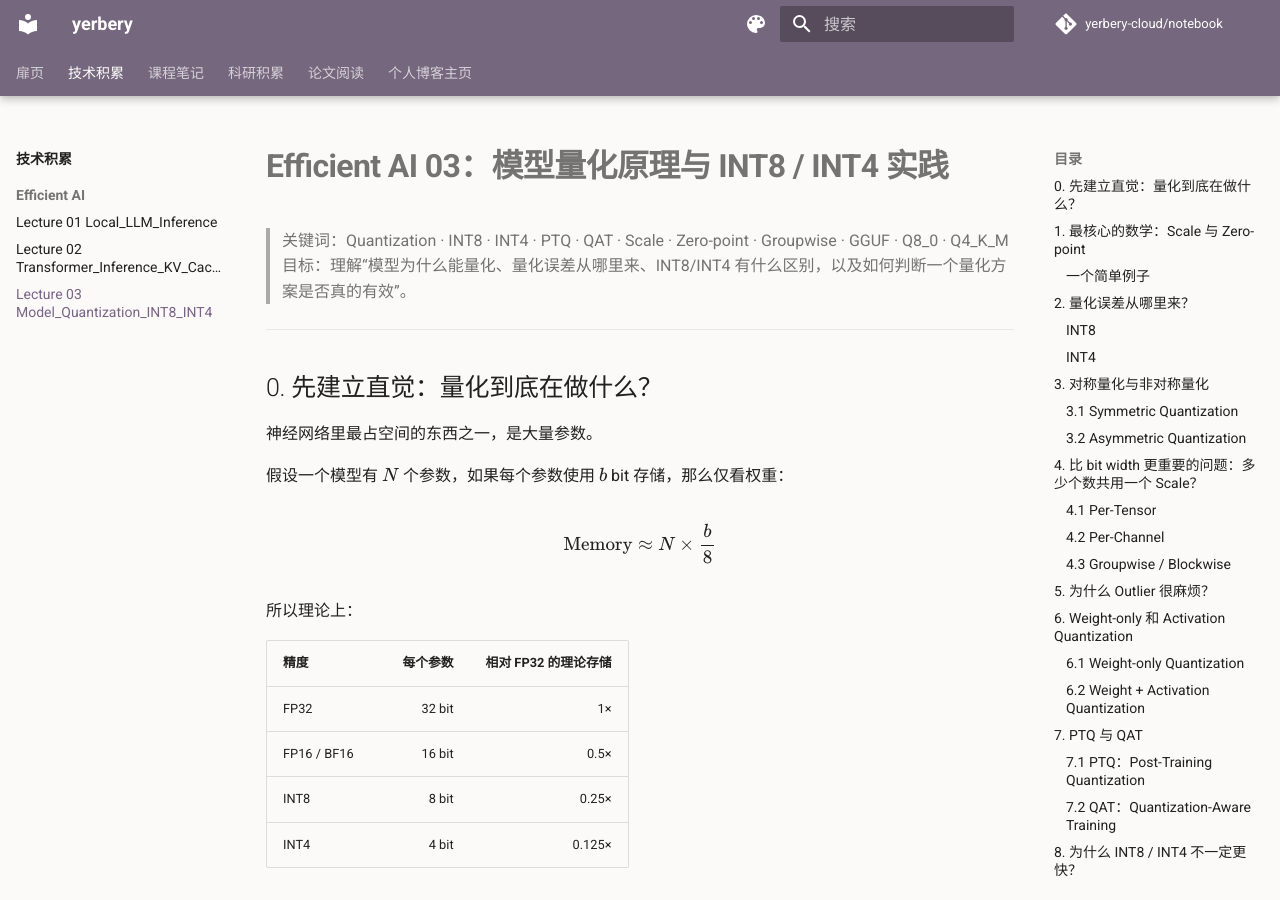
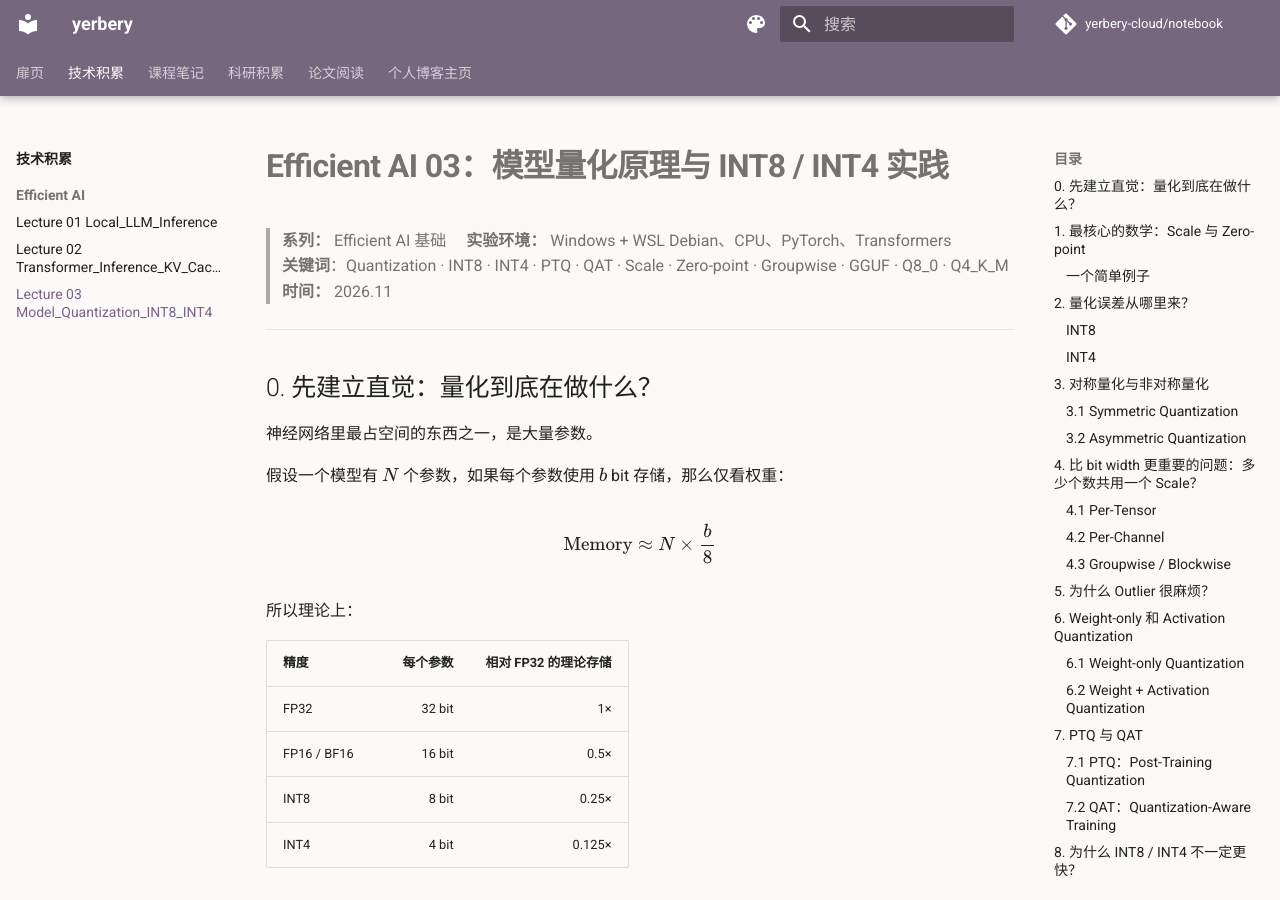
Before and after one commit to yerbery-cloud/notebook, an MkDocs documentation site: the page built from docs/tech/Model_Quantization_INT8_INT4.md, in a window 1280 px wide and 900 px high. Built offline with MkDocs 1.6.1 and Material for MkDocs 9.7.7, drawn with Linux system fonts in a browser that asks for light colours; comment, search, counter and statistics services are not loaded.

Commit message:
make an update

```diff
--- a/docs/tech/Model_Quantization_INT8_INT4.md
+++ b/docs/tech/Model_Quantization_INT8_INT4.md
@@ -1,8 +1,9 @@
 # Efficient AI 03：模型量化原理与 INT8 / INT4 实践
 
-> 关键词：Quantization · INT8 · INT4 · PTQ · QAT · Scale · Zero-point · Groupwise · GGUF · Q8_0 · Q4_K_M
-> 目标：理解“模型为什么能量化、量化误差从哪里来、INT8/INT4 有什么区别，以及如何判断一个量化方案是否真的有效”。
-
+> **系列：** Efficient AI 基础
+> **实验环境：** Windows + WSL Debian、CPU、PyTorch、Transformers
+> **关键词**：Quantization · INT8 · INT4 · PTQ · QAT · Scale · Zero-point · Groupwise · GGUF · Q8_0 · Q4_K_M
+> **时间：**  2026.11
 ---
 
 ## 0. 先建立直觉：量化到底在做什么？
```
